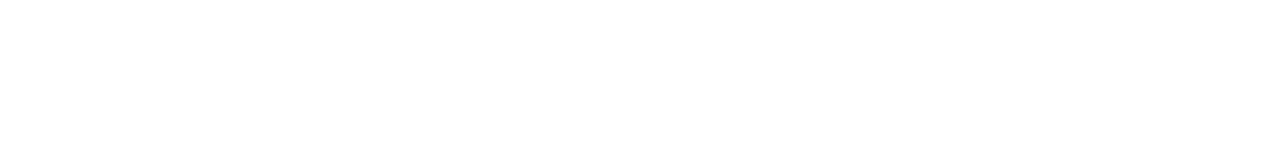
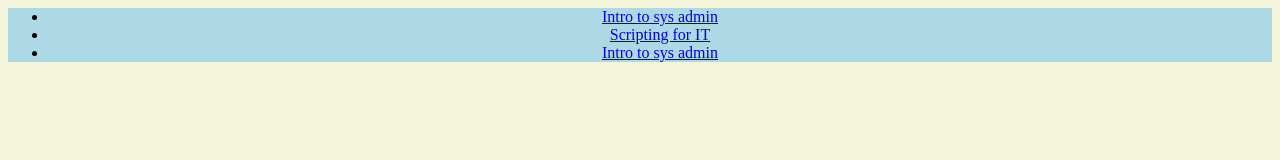
Before and after one commit to Dimavolck/Personal-website, a plain HTML site: page misc/courses.html in a window 1280 px wide. Drawn offline with Linux system fonts and the light colour scheme; files that its build step writes are made by us from their sources.

Commit message:
Additions
Made some changes to courses

```diff
--- a/CSS/stylesheet.css
+++ b/CSS/stylesheet.css
@@ -8,6 +8,7 @@ h1 {
 }
 
 nav{
+  list-style-type: none;
   background-color: lightblue;
   text-align: center;
 }
--- a/misc/courses.html
+++ b/misc/courses.html
@@ -1,12 +1,16 @@
 <html>
+<head>
+    <link rel="stylesheet" href="css/stylesheet.css">
+</head>
+<body>
+    <nav>
+        <ul>
+            <li><a href="https://www.bcit.ca/study/outlines/acit1420">Intro to sys admin</a></li>
 
-    <h3>
-        <a href="https://www.bcit.ca/study/outlines/acit1420"Intro to sys admin</a>
+            <li><a href="https://www.bcit.ca/study/outlines/acit1515">Scripting for IT</a></li>
 
-        <a href="https://www.bcit.ca/study/outlines/acit1515"Scripting for IT</a>
-
-        <a href="https://www.bcit.ca/study/outlines/acit1420"Intro to sys admin</a>
-
-    </h3>
-
+            <li><a href="https://www.bcit.ca/study/outlines/acit1420">Intro to sys admin</a></li>
+        </ul>
+    </nav>
+</body>
 </html>
```
